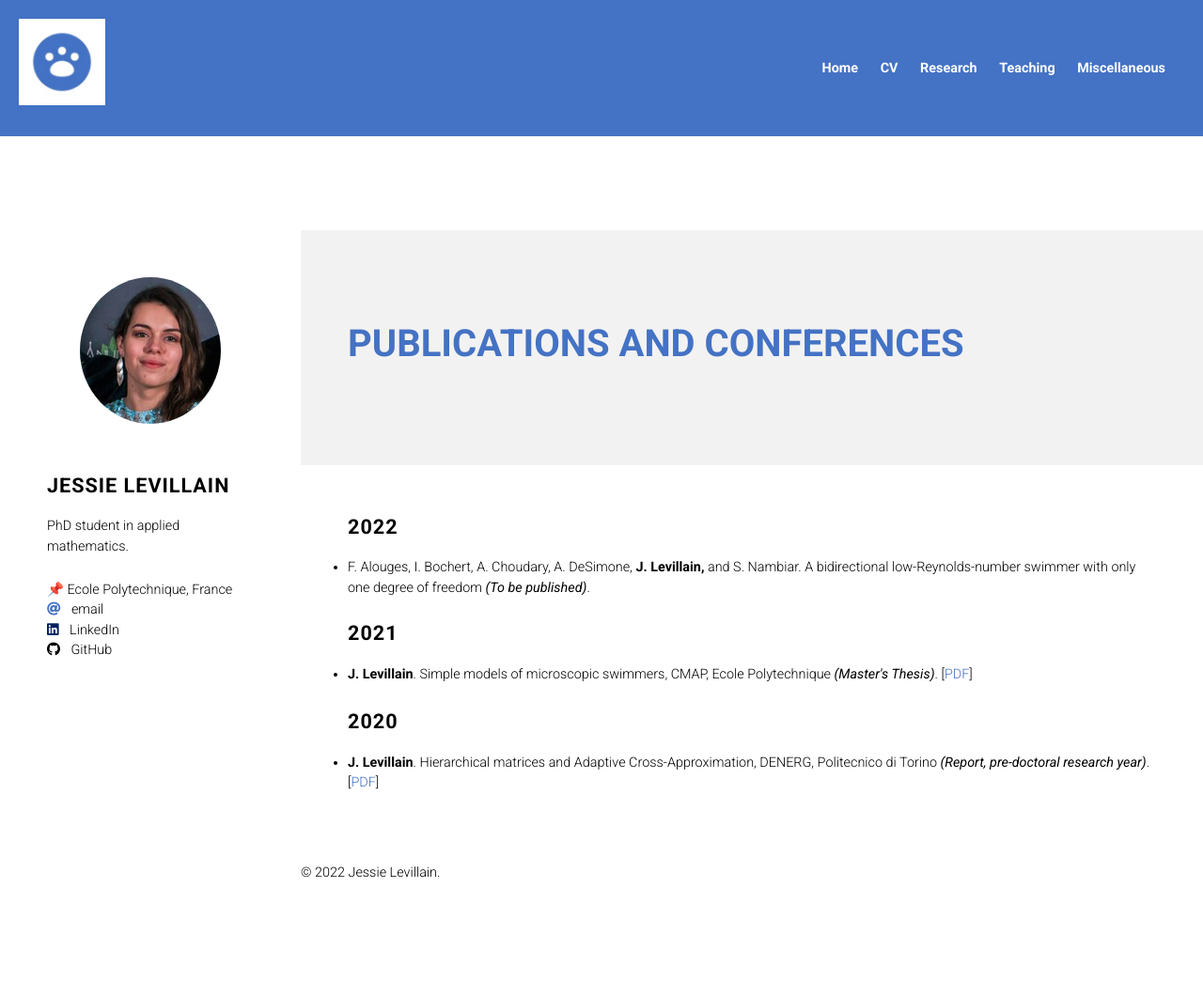
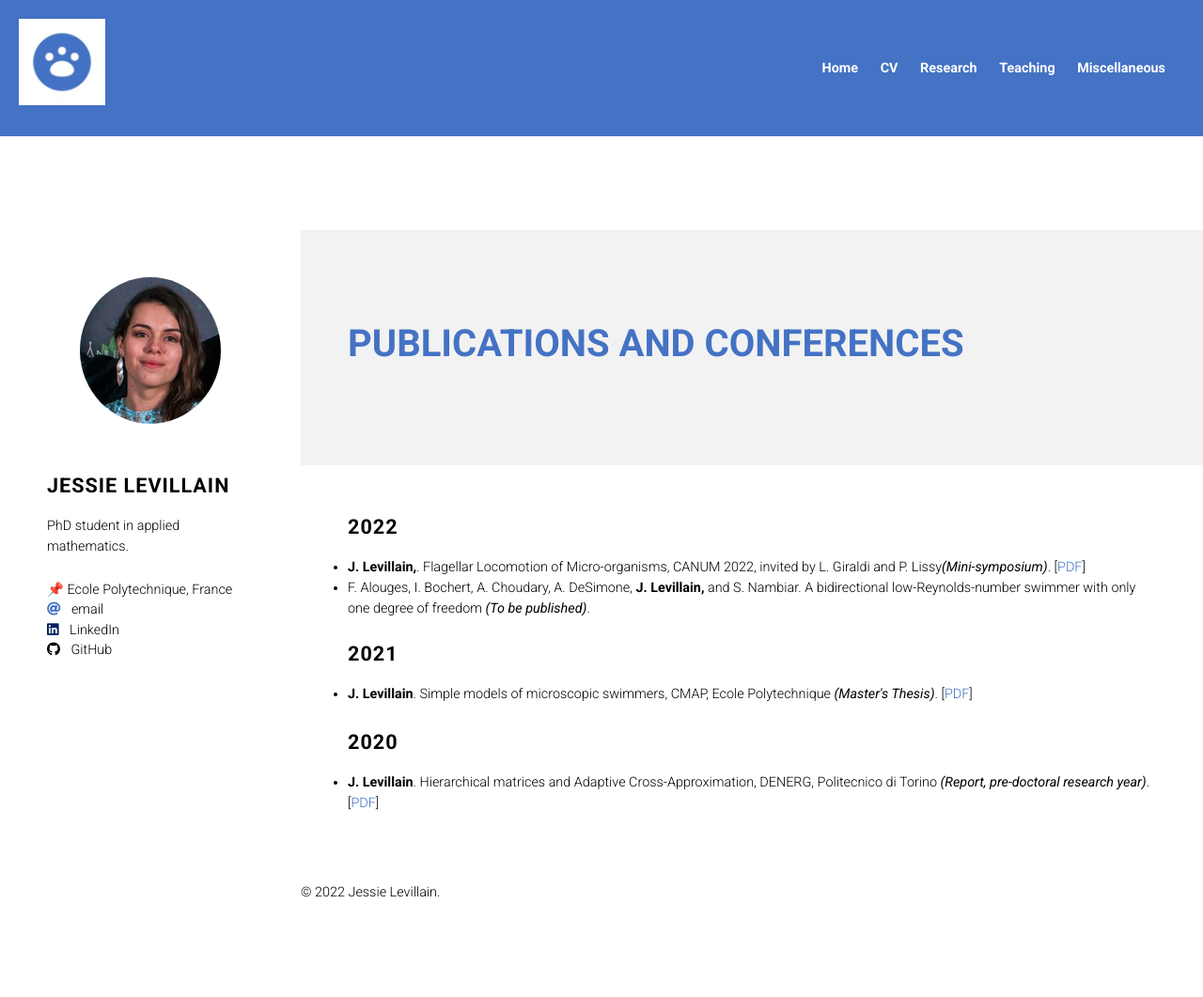
Before and after one commit to jesnial/jesnial.github.io, a Jekyll site: the page built from publications/index.html, in a window 1280 px wide. Shown: the whole page at 94% size. Built offline with Jekyll 4.4.1, drawn with Linux system fonts in a browser that asks for light colours; before the commit the page ends 1039 px from its top, so only the background shows below that.

Commit message:
Update index.html

```diff
--- a/publications/index.html
+++ b/publications/index.html
@@ -57,12 +57,21 @@ title: Research
 
             <h2> 2022</span></h2>
 
+			          <ul class="experience-list">
+
+              <li>
+               <strong>J. Levillain,</strong>. Flagellar Locomotion of Micro-organisms, CANUM 2022, invited by L. Giraldi and P. Lissy<i>(Mini-symposium)</i>.
+					  [<a href="https://canum2020.math.cnrs.fr/programme/soumission/presentation/04709597-cdc9-4438-95f0-bf8d783cf392/" class="btn btn-sm z-depth-0" role="button" target="_blank" rel="noopener noreferrer">PDF</a>]</li>
+
+            </ul>
+
 
 
             <ul class="experience-list">
 
               <li>F. Alouges, I. Bochert, A. Choudary, A. DeSimone,
-                  <strong>J. Levillain,</strong> and S. Nambiar. A bidirectional low-Reynolds-number swimmer with only one degree of freedom <i> (To be published)</i>. </li>
+                  <strong>J. Levillain,</strong> and S. Nambiar. A bidirectional low-Reynolds-number swimmer with only one degree of freedom <i> (To be published)</i>.
+		    </li>
 
             </ul>
 
```
